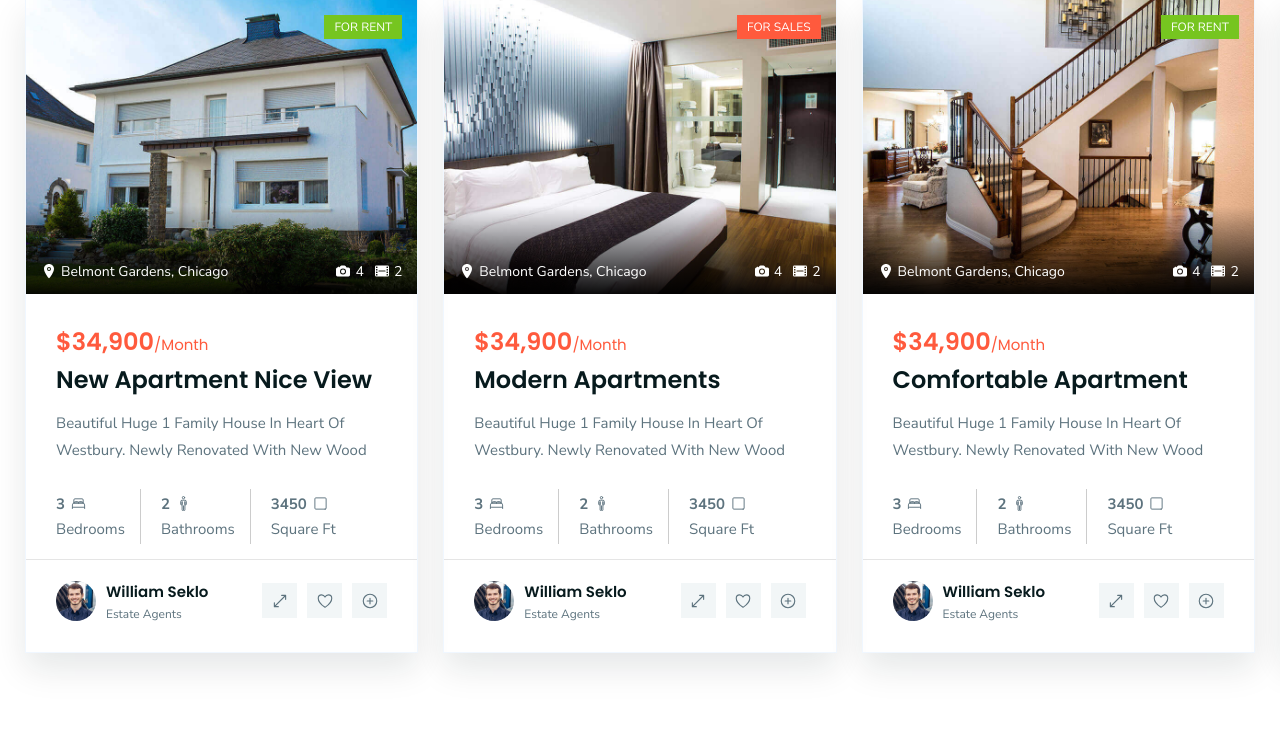
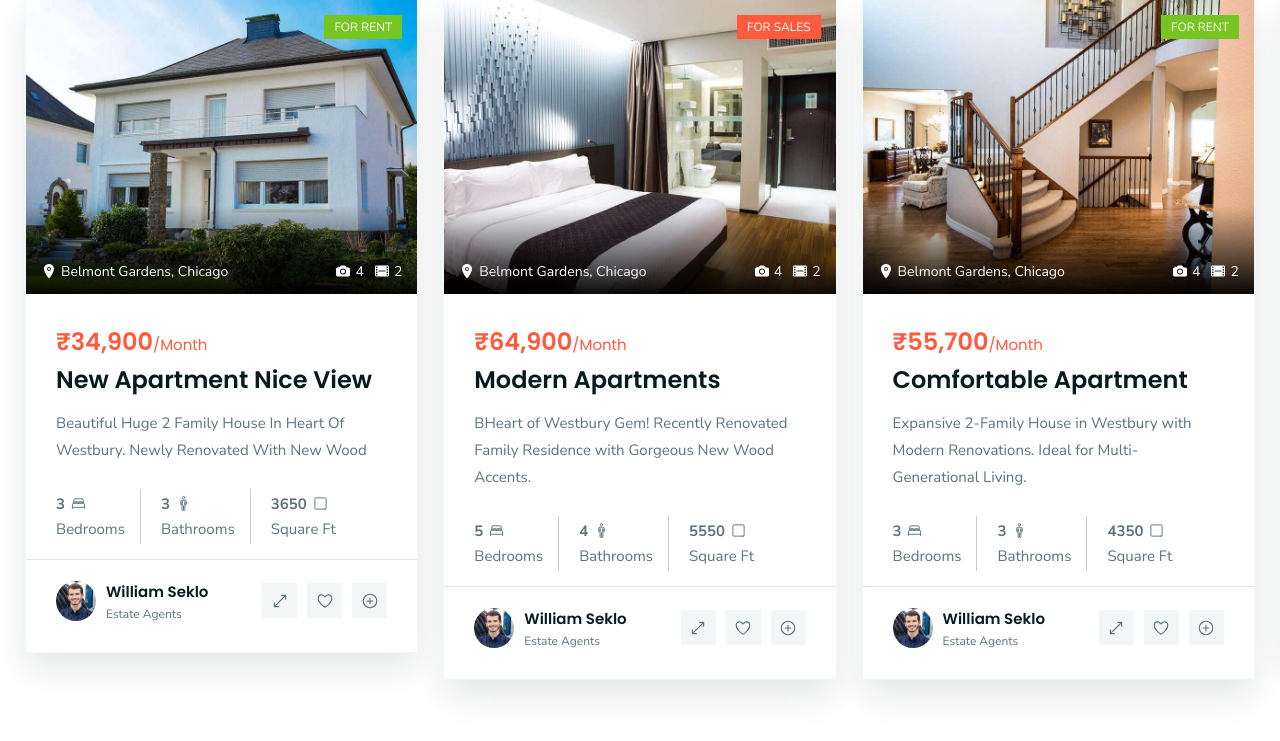
Before and after one commit to karthi517/House_Price_Prediction_Chennai, a Flask app: page / in a window 1280 px wide. Shown: the part 2790-3531 px from the top of the page. Run offline with Flask 2, Linux system fonts and the light colour scheme; parts of the project's set-up code (start-up, migrations or seed data) failed here and were passed over; grey boxes are pictures that could not be loaded.

Commit message:
small bug fix

```diff
--- a/templates/index.html
+++ b/templates/index.html
@@ -54,10 +54,9 @@
           </li>
 
           <li>
-            <a href="#" class="header-top-link">
+            <a href="https://www.google.com/maps/place/Chennai,+Tamil+Nadu,+India" target="_blank" class="header-top-link">
               <ion-icon name="location-outline"></ion-icon>
-
-              <address>15/A, Nest Tower, NYC</address>
+              <address>Chennai, Tamil Nadu, INDIA</address>
             </a>
           </li>
 
@@ -252,8 +251,7 @@
 
             <p class="about-text">
               Over 39,000 people work for us in more than 70 countries all over the This breadth of global coverage,
-              combined with
-              specialist services
+              combined with specialist services
             </p>
 
             <ul class="about-list">
@@ -293,8 +291,7 @@
             </ul>
 
             <p class="callout">
-              "Enimad minim veniam quis nostrud exercitation
-              llamco laboris. Lorem ipsum dolor sit amet"
+              "Dedicated Relationship manager to help you sell your property faster"
             </p>
 
             <a href="#service" class="btn">Our Services</a>
@@ -460,7 +457,7 @@
                 <div class="card-content">
 
                   <div class="card-price">
-                    <strong>$34,900</strong>/Month
+                    <strong>₹34,900</strong>/Month
                   </div>
 
                   <h3 class="h3 card-title">
@@ -468,7 +465,7 @@
                   </h3>
 
                   <p class="card-text">
-                    Beautiful Huge 1 Family House In Heart Of Westbury. Newly Renovated With New Wood
+                    Beautiful Huge 2 Family House In Heart Of Westbury. Newly Renovated With New Wood
                   </p>
 
                   <ul class="card-list">
@@ -482,7 +479,7 @@
                     </li>
 
                     <li class="card-item">
-                      <strong>2</strong>
+                      <strong>3</strong>
 
                       <ion-icon name="man-outline"></ion-icon>
 
@@ -490,7 +487,7 @@
                     </li>
 
                     <li class="card-item">
-                      <strong>3450</strong>
+                      <strong>3650</strong>
 
                       <ion-icon name="square-outline"></ion-icon>
 
@@ -580,7 +577,7 @@
                 <div class="card-content">
 
                   <div class="card-price">
-                    <strong>$34,900</strong>/Month
+                    <strong>₹64,900</strong>/Month
                   </div>
 
                   <h3 class="h3 card-title">
@@ -588,13 +585,13 @@
                   </h3>
 
                   <p class="card-text">
-                    Beautiful Huge 1 Family House In Heart Of Westbury. Newly Renovated With New Wood
+                    BHeart of Westbury Gem! Recently Renovated Family Residence with Gorgeous New Wood Accents.
                   </p>
 
                   <ul class="card-list">
 
                     <li class="card-item">
-                      <strong>3</strong>
+                      <strong>5</strong>
 
                       <ion-icon name="bed-outline"></ion-icon>
 
@@ -602,7 +599,7 @@
                     </li>
 
                     <li class="card-item">
-                      <strong>2</strong>
+                      <strong>4</strong>
 
                       <ion-icon name="man-outline"></ion-icon>
 
@@ -610,7 +607,7 @@
                     </li>
 
                     <li class="card-item">
-                      <strong>3450</strong>
+                      <strong>5550</strong>
 
                       <ion-icon name="square-outline"></ion-icon>
 
@@ -700,7 +697,7 @@
                 <div class="card-content">
 
                   <div class="card-price">
-                    <strong>$34,900</strong>/Month
+                    <strong>₹55,700</strong>/Month
                   </div>
 
                   <h3 class="h3 card-title">
@@ -708,7 +705,7 @@
                   </h3>
 
                   <p class="card-text">
-                    Beautiful Huge 1 Family House In Heart Of Westbury. Newly Renovated With New Wood
+                    Expansive 2-Family House in Westbury with Modern Renovations. Ideal for Multi-Generational Living.
                   </p>
 
                   <ul class="card-list">
@@ -722,7 +719,7 @@
                     </li>
 
                     <li class="card-item">
-                      <strong>2</strong>
+                      <strong>3</strong>
 
                       <ion-icon name="man-outline"></ion-icon>
 
@@ -730,7 +727,7 @@
                     </li>
 
                     <li class="card-item">
-                      <strong>3450</strong>
+                      <strong>4350</strong>
 
                       <ion-icon name="square-outline"></ion-icon>
 
```
